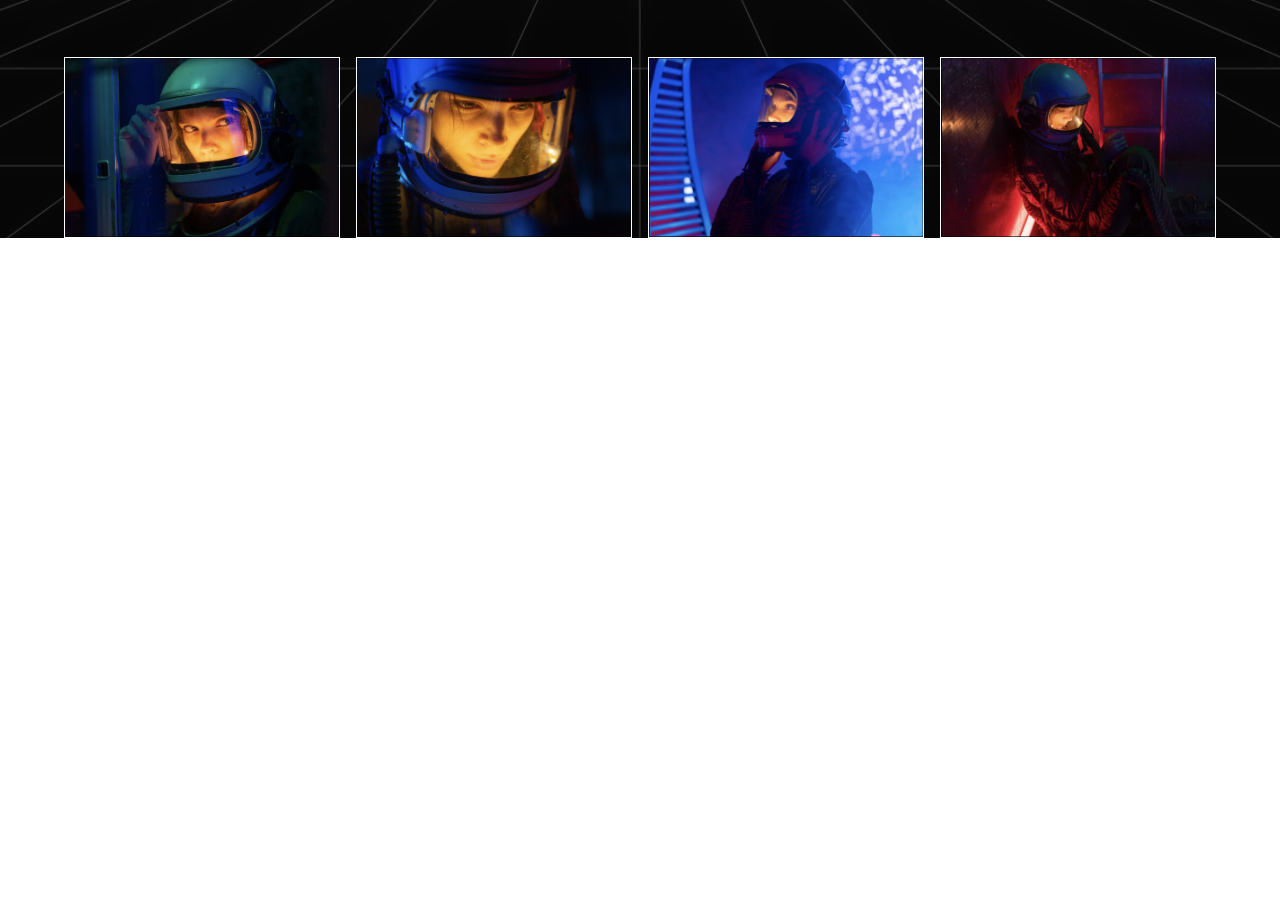
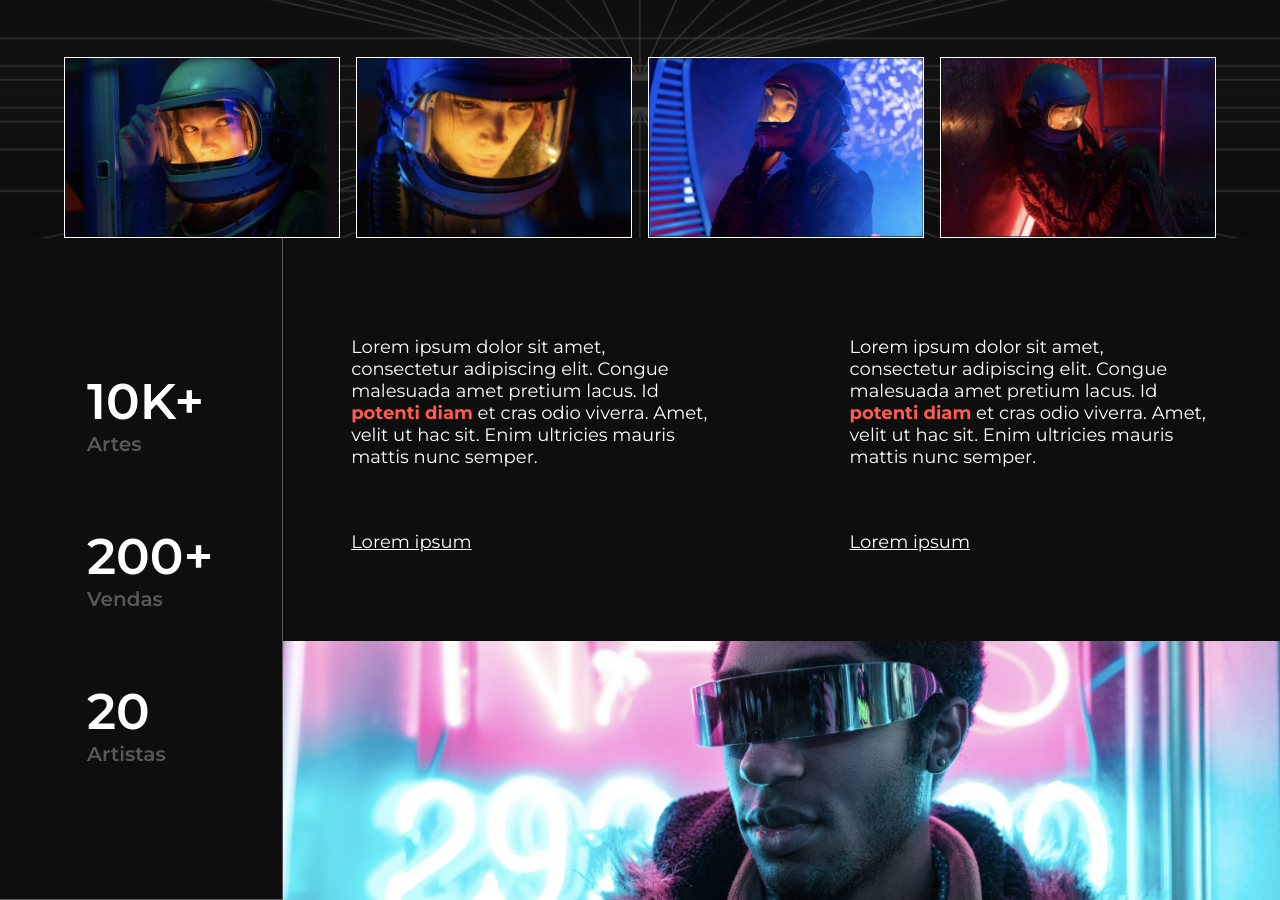
Before and after one commit to RaveleSilva/RocketNFT, a plain HTML site: page index.html in a window 1280 px wide. Shown: the part 712-1612 px from the top of the page. Before the commit the page ends 950 px from the top, so only its background shows below. Drawn offline with Linux system fonts and the light colour scheme.

Commit message:
Seção de descrição concluída

```diff
--- a/index.html
+++ b/index.html
@@ -51,5 +51,33 @@
         <img src="assets/galeria-7.png" alt="">
         <img src="assets/galeria-8.png" alt="">
     </section>
+
+    <section class="infos">
+        <div class="infos-data-container">
+            <div class="infos-data">
+                <h1>10K+</h1>
+                <p>Artes</p>
+            </div>
+            <div class="infos-data">
+                <h1>200+</h1>
+                <p>Vendas</p>
+            </div>
+            <div class="infos-data">
+                <h1>20</h1>
+                <p>Artistas</p>
+            </div>
+        </div>
+        <div class="infos-descriptions-container">
+            <div class="infos-description">
+                <p>Lorem ipsum dolor sit amet, consectetur adipiscing elit. Congue malesuada amet pretium lacus. Id <strong>potenti diam</strong> et cras odio viverra. Amet, velit ut hac sit. Enim ultricies mauris mattis nunc semper.</p>
+                <a href="#">Lorem ipsum</a>
+            </div>
+            <div class="infos-description">
+                <p>Lorem ipsum dolor sit amet, consectetur adipiscing elit. Congue malesuada amet pretium lacus. Id <strong>potenti diam</strong> et cras odio viverra. Amet, velit ut hac sit. Enim ultricies mauris mattis nunc semper.</p>
+                <a href="#">Lorem ipsum</a>
+            </div>
+        </div>
+        <img src="assets/banner.png" alt="">
+    </section>
 </body>
 </html>
--- a/style.css
+++ b/style.css
@@ -103,3 +103,57 @@ header > button h1{
     display: block;
     border: 1px solid #FFF;
 }
+
+.infos{
+    display: grid;
+    grid-template-columns: 1fr 4fr;
+    grid-template-areas: 'infos-data-container infos-description-container'
+    'infos-data-container infos-img';
+    background-color: #0E0E0E;
+    align-items: end;
+}
+
+.infos-data-container{
+    display: flex;
+    flex-direction: column;
+    padding: 8.3125rem 4.3125rem 8.3125rem 5.4375rem;
+    gap: 4.375rem;
+    border-right: 1px solid #5A5757;
+    border-bottom: 1px solid #5A5757;
+    background-color: #0E0E0E;
+    grid-area: infos-data-container;
+}
+
+.infos-data-container > .infos-data h1{
+    font-size: 3.125rem;
+    font-weight: 600;
+}
+
+.infos-data-container > .infos-data p{
+    font-size: 1.25rem;
+    font-weight: 600;
+    color: #5A5757;
+}
+
+.infos-descriptions-container{
+    display: flex;
+    grid-area: infos-description-container;
+}
+
+.infos-description{
+    max-width: 44ch;
+    font-size: 1.125rem;
+    padding: 5rem 4.25rem 4.4375rem 4.25rem;
+    display: flex;
+    flex-direction: column;
+    gap: 3.9375rem;
+}
+
+.infos-description > p strong{
+    color: #FF5B50;
+}
+
+.infos img{
+    max-width: 100%;
+    grid-area: infos-img;
+}
```
